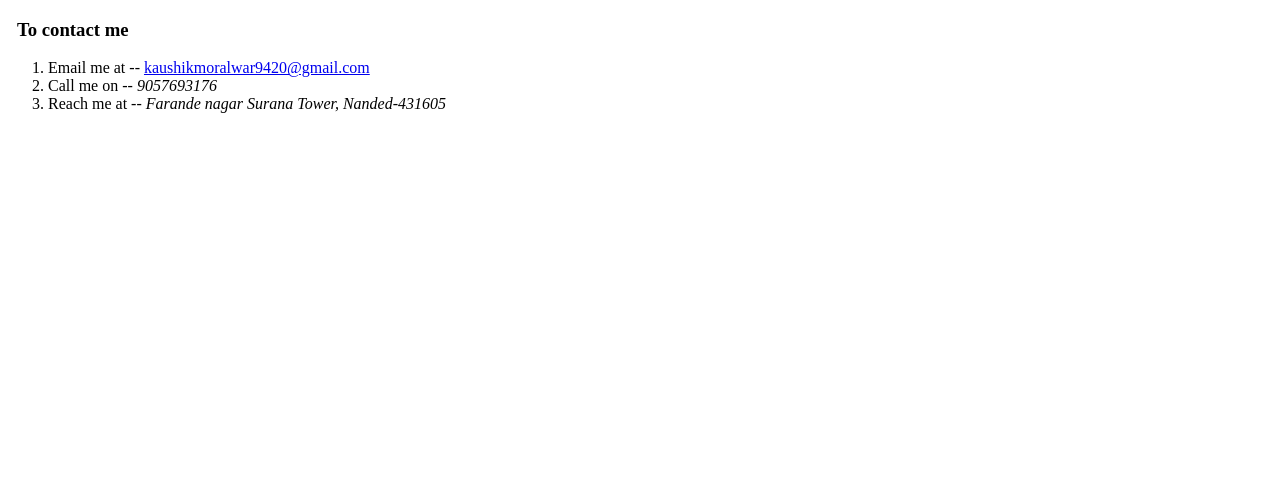
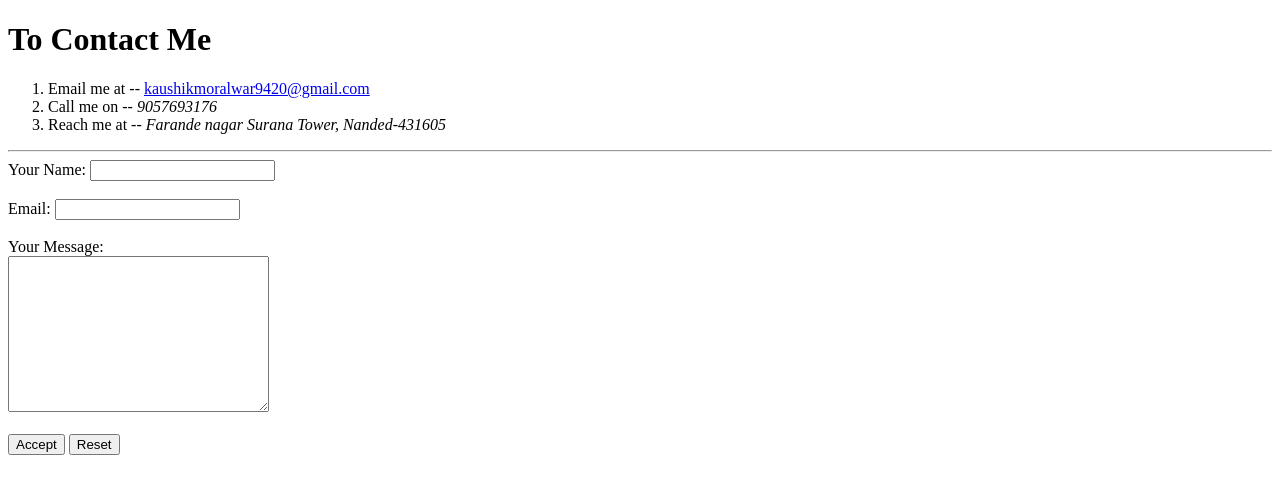
Before and after one commit to kaushik0703/cv, a plain HTML site: page contact.html in a window 1280 px wide. Drawn offline with Linux system fonts and the light colour scheme.

Commit message:
1st change

```diff
--- a/contact.html
+++ b/contact.html
@@ -5,11 +5,22 @@
     <title>Kaushik's contact details</title>
   </head>
   <body>
-    <h3><strong>&nbsp To contact me</strong></h3>
+    <h1><strong>To Contact Me</strong></h1>
     <ol type="1">
       <li>Email me at -- <a href="kaushikmoralwar9420@gmail.com">kaushikmoralwar9420@gmail.com</a></li>
       <li>Call me on -- <em>9057693176</em></li>
       <li>Reach me at -- <em>Farande nagar Surana Tower, Nanded-431605</em></li>
     </ol>
+    <hr>
+    <form action="mailto:kaushikmoralwar9420@gmail.com" method="post" enctype="text/plain">
+      <label>Your Name: </label>
+      <input type="text" name="yourname" value=""><br><br>
+      <label>Email: </label>
+      <input type="email" name="youremail" value=""><br><br>
+      <label>Your Message: </label><br>
+      <textarea name="yourmessage" rows="10" cols="30"></textarea><br><br>
+      <input type="submit" name="" value="Accept">
+      <input type="reset" name="">
+    </form>
   </body>
 </html>
```
